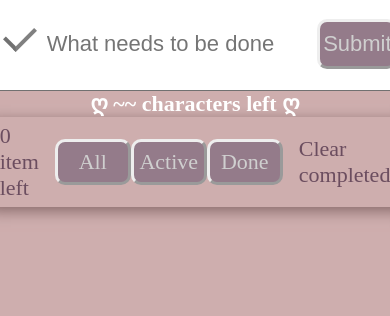
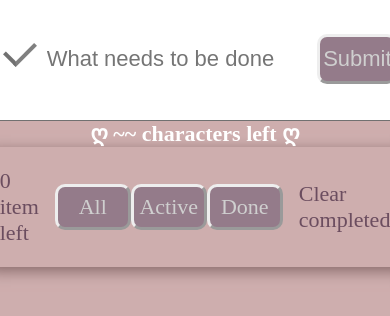
Before and after one commit to Inna-html/to-do, a plain HTML site: page index.html in a window 390 px wide. Shown: the part 54-370 px from the top of the page. Drawn offline with Linux system fonts and the light colour scheme.

Commit message:
Update style.css

```diff
--- a/style.css
+++ b/style.css
@@ -2,7 +2,7 @@
     --background: #ceaeae;
     --text: #615a5a;
     --width: 640px;
-    --heigh: 110px;
+    --heigh: 120px;
     --font-size: 26px;
     --danger: #6b4d5f;
     --foreground: #ffffff;
@@ -243,7 +243,7 @@ span {
 @media (max-width: 768px) {
     :root {
         --width: 80%;
-        --heigh: 90px;
+        --heigh: 120px;
         --font-size: 22px;
     }
 
@@ -338,7 +338,7 @@ span {
 @media (max-width: 350px) {
     :root {
         --width: 70%;
-        --heigh: 100px;
+        --heigh: 120px;
         --font-size: 14px;
     }
 
```
